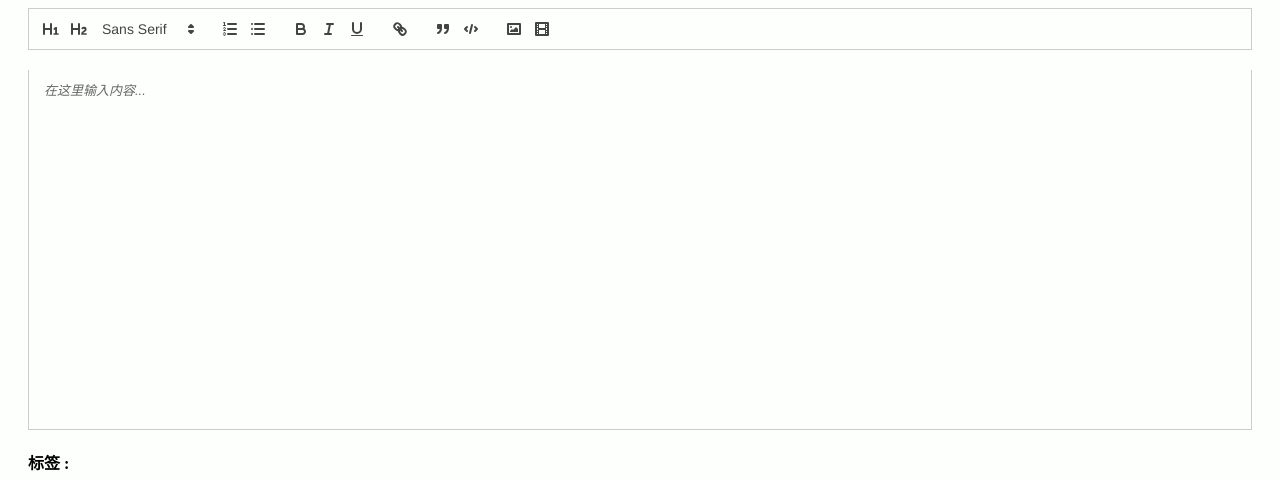
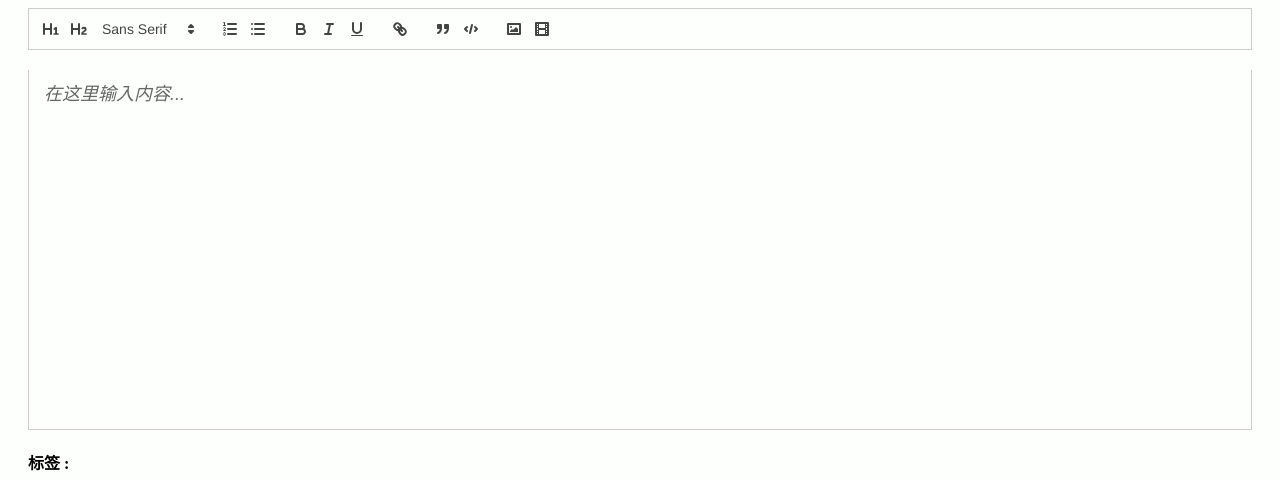
Before and after one commit to pear-09/Wangzai-Dumplings, a Vue app in the folder vue3-work/: page /note/1 in a window 1280 px wide. Shown: the part 185-665 px from the top of the page. Built offline with nearby package versions, Linux system fonts and the light colour scheme; a small style sheet from the web is missing.

Commit message:
AI弹窗

```diff
--- a/vue3-work/src/views/NoteDetail.vue
+++ b/vue3-work/src/views/NoteDetail.vue
@@ -431,6 +431,7 @@ const isSuccess = ref(false);
 // 切换AI对话框的显示/隐藏
 // 退出摘要模式
 const toggleAIChat = (mode:number) => {
+  aiMessages.value.push({ sender: 'ai', content: '您好！我是您的ai助手，请问可以为您做些什么？', loading:false, editing: false  });
   showAIChat.value = !showAIChat.value;
   isSummaryMode.value = false;
   selectedText.value = '';
@@ -544,7 +545,7 @@ const closeStudyPlanDialog = () => {
       <div class="note-form">
         <h2>{{ note.title || '新建笔记1' }}</h2>
         <!-- 使用 Quill 编辑器的容器 -->
-        <div id="editor-container"></div>
+        <div id="editor-container" style="font-size: 18px;"></div>
 
         <label for="note-tag">标签 :</label>
 
@@ -1044,6 +1045,7 @@ h2{
 .ai-chat-message .content {
   width: 290px;
   padding: 2px;
+  padding-right: 8px;
   background-color: #e1e1e1;
   border-radius: 5px;
 }
```
